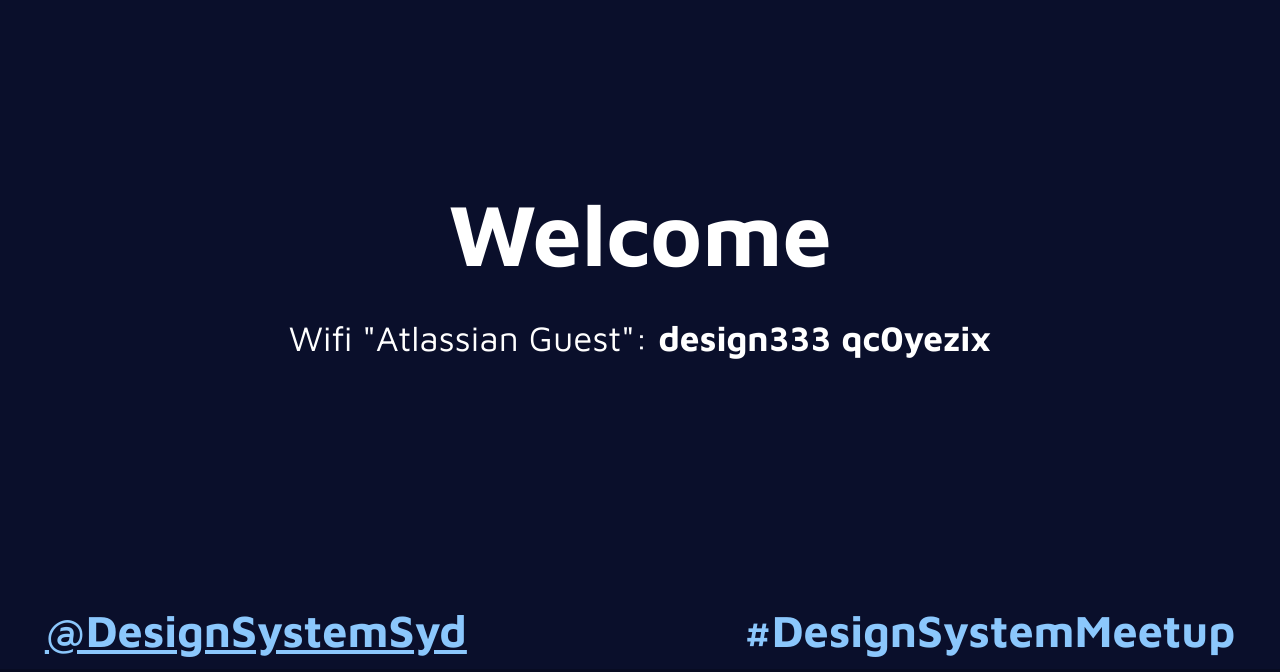
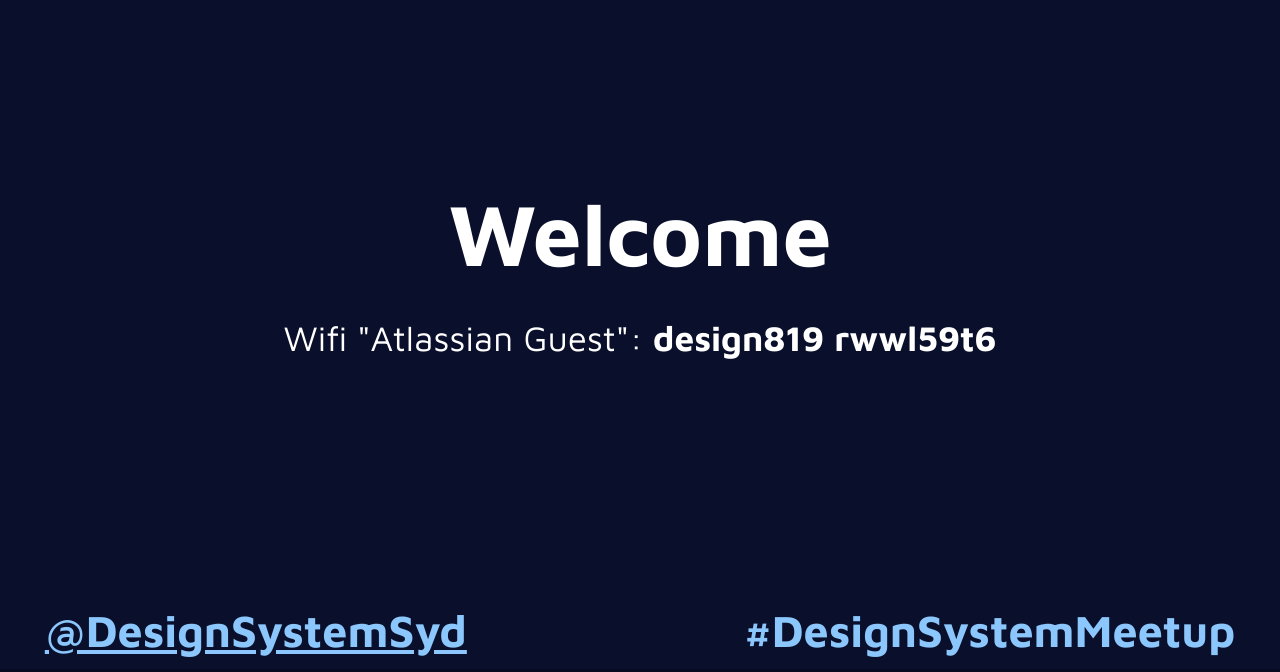
Before and after one commit to DesignSystemMeetup/intro-slides, a website: page index.html in a window 1280 px wide. Shown: the part 128-800 px from the top of the page. Drawn offline with Linux system fonts and the light colour scheme.

Commit message:
added wifi
Signed-off-by: Dominik Wilkowski <Hi@Dominik-Wilkowski.com>

```diff
--- a/index.html
+++ b/index.html
@@ -37,8 +37,8 @@
 				<ul class="body">
 					<li>
 						Wifi "Atlassian Guest":
-						<strong>design333</strong>
-						<strong>qc0yezix</strong>
+						<strong>design819</strong>
+						<strong>rwwl59t6</strong>
 					</li>
 				</ul>
 			</section>
```
